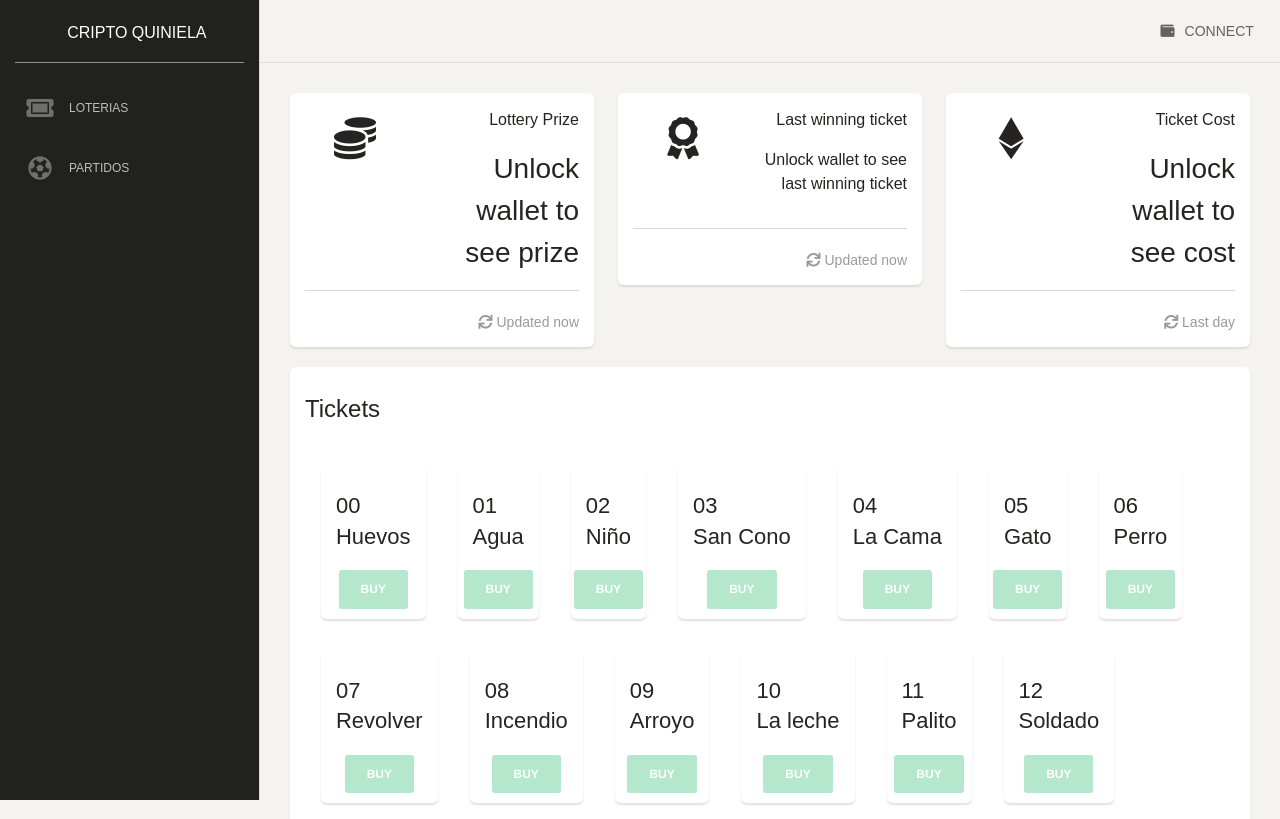
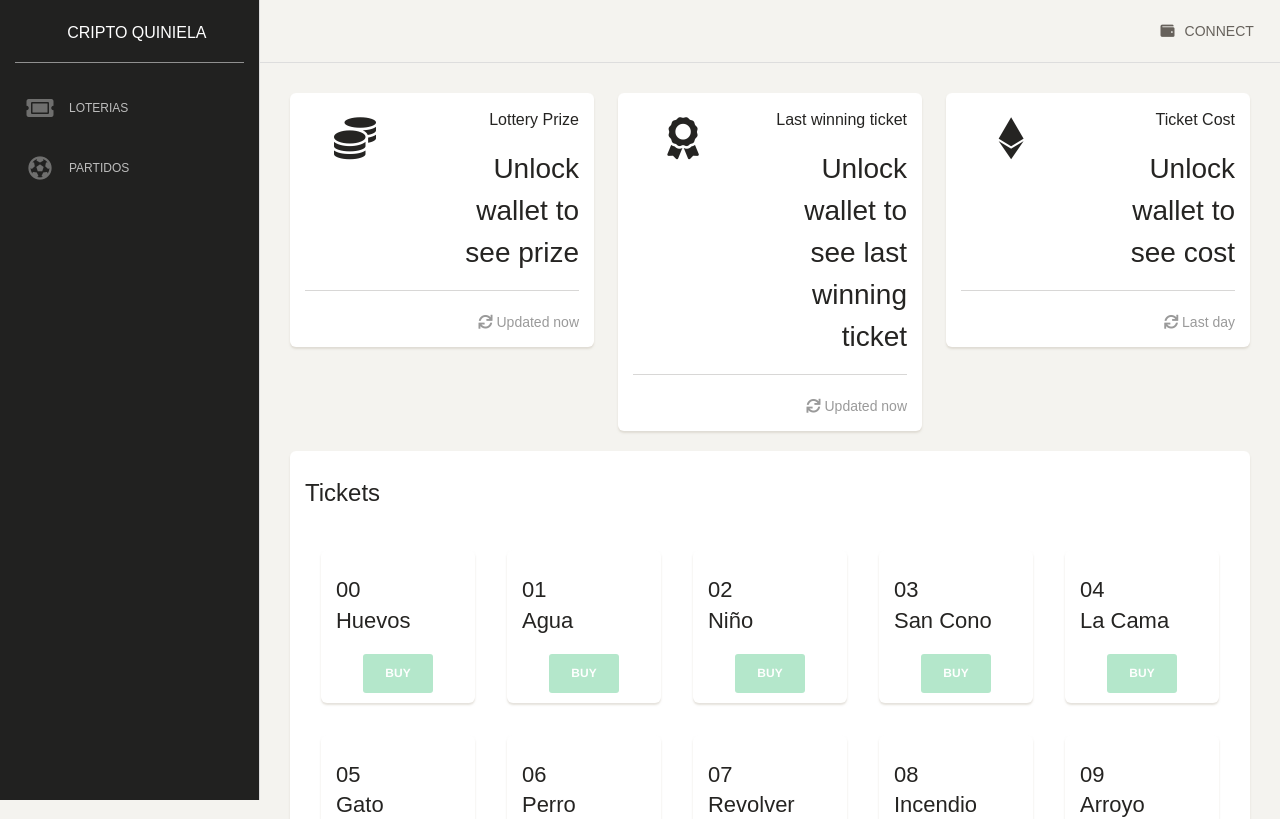
Before and after one commit to Nico-code/to-do-dapp, a Vue app: page / in a window 1280 px wide. Shown: the top 819 px of the page. Built offline with nearby package versions, Linux system fonts and the light colour scheme.

Commit message:
Improve styles

```diff
--- a/src/scss/style.scss
+++ b/src/scss/style.scss
@@ -74,3 +74,7 @@ footer nav ul a:not(.btn) {
     font-size: 16px;
   }
 }
+
+.card-ticket {
+  flex: 1 0 15% !important; /* explanation below */
+}
--- a/src/views/lotteries.vue
+++ b/src/views/lotteries.vue
@@ -37,7 +37,7 @@
             <div class="col-sm-7">
               <div class="numbers">
                 <p>Last winning ticket</p>
-                <p> {{ lottery.winningTicket }} </p>
+                {{ lottery.winningTicket }}
               </div>
             </div>
           </div>
@@ -87,7 +87,7 @@
         </div>
         <div class="card-body">
           <div class="d-flex flex-wrap">
-            <div class="card m-3" v-for="(ticket, i) in lotteryTickets" :key="`a-ticket-${i}`">
+            <div class="card m-3  card-ticket" v-for="(ticket, i) in lotteryTickets" :key="`a-ticket-${i}`">
               <div class="card-header">
                 <h5 class="card-title">
                   {{ ticket._id }}
@@ -111,15 +111,6 @@
           </h4>
         </div>
         <div class="card-body">
-          <div class="form-group">
-            <button class="btn btn-success" :disabled="!wallet" @click="getTicketCost"> Get ticket cost </button>
-          </div>
-          <div class="form-group">
-            <button class="btn btn-success" :disabled="!wallet" @click="getWinningTicket"> Get last winning ticket </button>
-          </div>
-          <div class="form-group">
-            <button class="btn btn-success" :disabled="!wallet" @click="getLotteryPrize"> Get lottery prize </button>
-          </div>
           <div class="form-group">
             <label>Set ticket cost (in Ether)</label>
             <input class="form-control" :disabled="!wallet" v-model="newTicketCost" type="text" placeholder="cost" />
```
